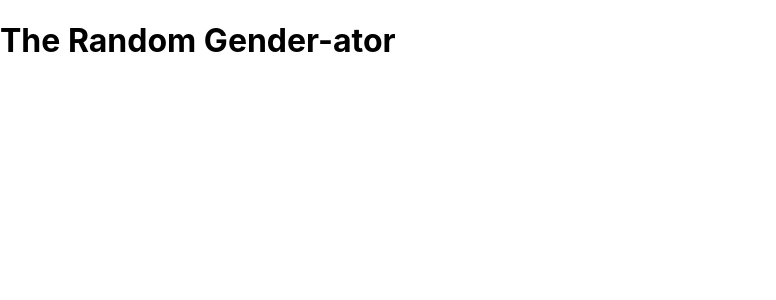
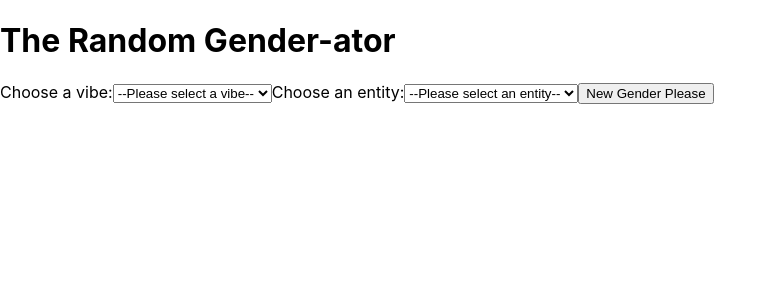
Before and after one commit to RMartin0717/random-gender-ator, a React (Create React App) app: page / in a window 1280 px wide. Shown: the top 300 px of the page, without its empty margins (0-776 px from the left). Built offline with nearby package versions, Linux system fonts and the light colour scheme.

Commit message:
Form layout

```diff
--- a/public/index.html
+++ b/public/index.html
@@ -24,7 +24,7 @@
       work correctly both with client-side routing and a non-root public URL.
       Learn how to configure a non-root public URL by running `npm run build`.
     -->
-    <title>React App</title>
+    <title>The Random Gender-ator</title>
   </head>
   <body>
     <noscript>You need to enable JavaScript to run this app.</noscript>
--- a/src/components/App/App.js
+++ b/src/components/App/App.js
@@ -1,16 +1,22 @@
 import React, { Component } from 'react'
+import './App.css'
+import Form from '../Form/Form'
 
 class App extends Component {
   constructor(props) {
     super(props);
     this.state = {
-      genders: []
+      genders: [],
+      currentGender: null
     }
   }
 
   render() {
     return (
-      <h1>The Random Gender-ator</h1>
+      <>
+        <h1>The Random Gender-ator</h1>
+        <Form />
+      </>
     )
   }
 }
--- a/src/components/Form/Form.js
+++ b/src/components/Form/Form.js
@@ -0,0 +1,36 @@
+import React, { Component } from 'react'
+import './Form.css'
+
+class Form extends Component {
+  constructor(props) {
+    super(props);
+    this.state = {
+      vibe: null,
+      entity: null
+    }
+  }
+
+  render() {
+    return (
+      <>
+        <form>
+          <label for='vibe-select'>Choose a vibe:</label>
+          <select name='vibes' id='vibe-select'>
+            <option value=''>--Please select a vibe--</option>
+            <option value='trash'>Trash</option>
+            <option value='sparkle'>Sparkle</option>
+          </select>
+          <label for='entity-select'>Choose an entity:</label>
+          <select name='vibes' id='entity-select'>
+            <option value=''>--Please select an entity--</option>
+            <option value='trash'>Animal</option>
+            <option value='sparkle'>Extraterrestrial</option>
+          </select>
+          <button>New Gender Please</button>
+        </form>
+      </>
+    )
+  }
+}
+
+export default Form
```
